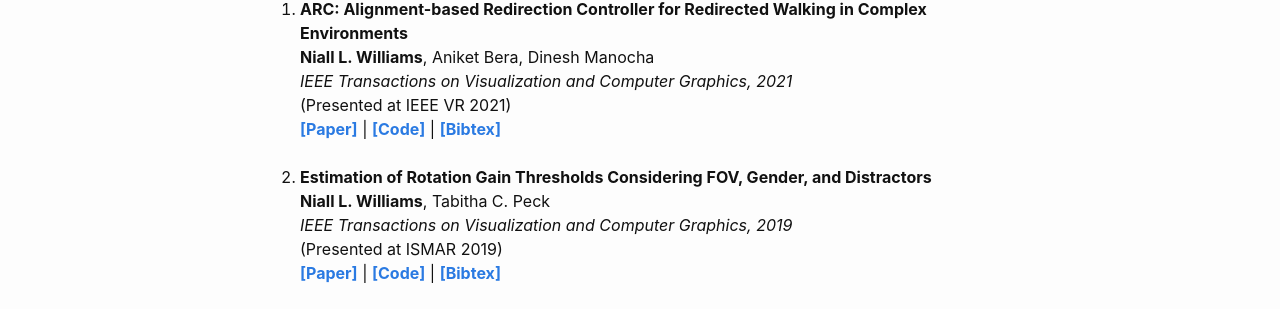
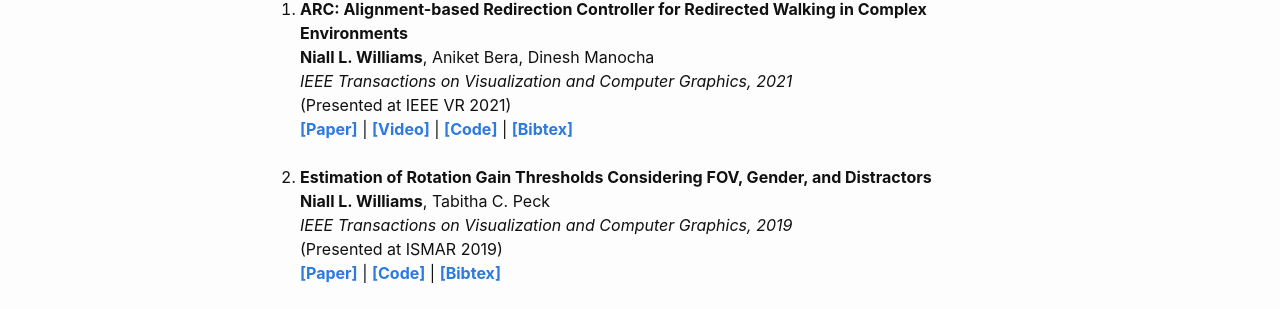
Before and after one commit to niallw/niallw.github.io, a Jekyll site: the page built from pubs.md, in a window 1280 px wide. Shown: the part 260-569 px from the top of the page. Built offline with Jekyll 4.4.1, drawn with Linux system fonts in a browser that asks for light colours.

Commit message:
actually video this time

```diff
--- a/pubs.md
+++ b/pubs.md
@@ -15,7 +15,7 @@
 <b>Niall L. Williams</b>, Aniket Bera, Dinesh Manocha<br>
 <i>IEEE Transactions on Visualization and Computer Graphics, 2021</i><br>
 (Presented at IEEE VR 2021)<br>
-<a href="../files/publications/williams2021arc.pdf" target="_blank"><b>[Paper]</b></a> | <a href="https://github.com/pasumi/pasumi" target="_blank"><b>[Code]</b></a> | <a href="../files/bib/williams2021arc.txt" target="_blank"><b>[Bibtex]</b></a>
+<a href="../files/publications/williams2021arc.pdf" target="_blank"><b>[Paper]</b></a> | <a href="https://www.youtube.com/watch?v=myz2Qnyaj7Q" target="_blank"><b>[Video]</b></a> | <a href="https://github.com/pasumi/pasumi" target="_blank"><b>[Code]</b></a> | <a href="../files/bib/williams2021arc.txt" target="_blank"><b>[Bibtex]</b></a>
 </li>
 <br>
 
```
